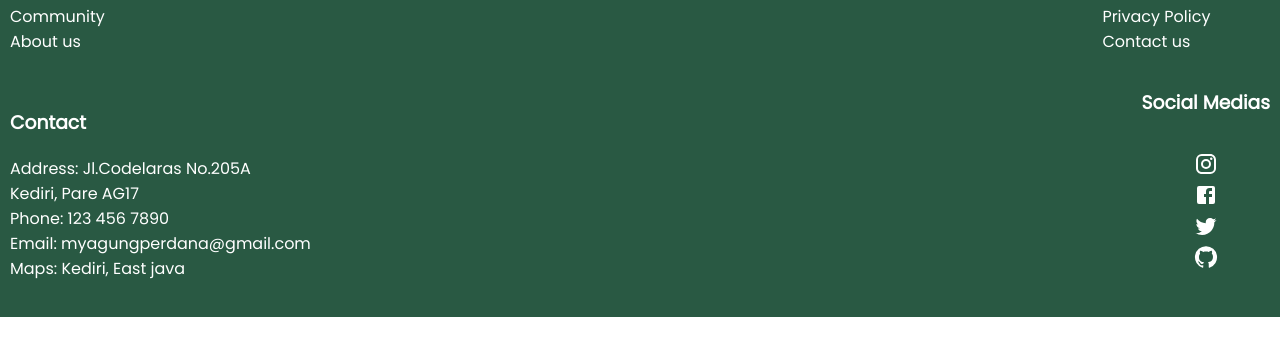
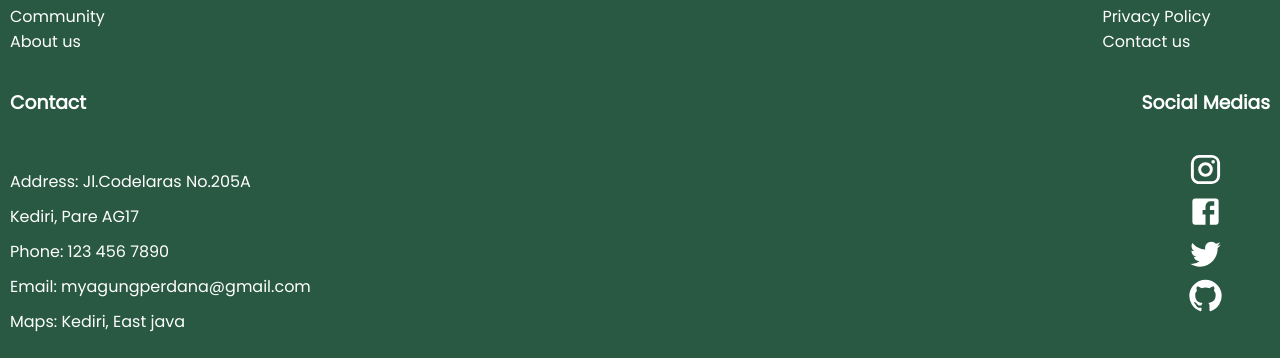
Before and after one commit to jkamin61/travel-web-app, a React (Create React App) app: page / in a window 1280 px wide. Shown: the part 4149-4507 px from the top of the page. Before the commit the page ends 4466 px from the top, so only its background shows below. Built offline with nearby package versions, Linux system fonts and the light colour scheme.

Commit message:
small styling fixes on footer links

```diff
--- a/src/components/Footer/Footer.jsx
+++ b/src/components/Footer/Footer.jsx
@@ -74,16 +74,16 @@ export const Footer = () => {
                     <h3 className={css.socialMediaHeading}>Social Medias</h3>
                     <ul>
                         <li>
-                            <InstagramIcon className={css.socialIcons}></InstagramIcon>
+                            <a href={"/"}><InstagramIcon fontSize="large" className={css.socialIcons}></InstagramIcon></a>
                         </li>
                         <li>
-                            <FacebookIcon className={css.socialIcons}></FacebookIcon>
+                            <a href={"/"}><FacebookIcon fontSize="large" className={css.socialIcons}></FacebookIcon></a>
                         </li>
                         <li>
-                            <TwitterIcon className={css.socialIcons}></TwitterIcon>
+                            <a href={"/"}> <TwitterIcon fontSize="large" className={css.socialIcons}></TwitterIcon></a>
                         </li>
                         <li>
-                            <GitHubIcon className={css.socialIcons}></GitHubIcon>
+                            <a href={"/"}> <GitHubIcon fontSize="large" className={css.socialIcons}></GitHubIcon></a>
                         </li>
                     </ul>
                 </div>
--- a/src/components/Footer/Footer.module.css
+++ b/src/components/Footer/Footer.module.css
@@ -13,7 +13,7 @@
     display: flex;
     flex-direction: row;
     justify-content: space-between;
-    align-items: center;
+    align-items: flex-start;
 }
 
 
@@ -51,6 +51,13 @@
 
 .contactHeading {
     color: white;
+    margin-bottom: 52px;
+}
+
+.contactList {
+    display: flex;
+    flex-direction: column;
+    gap: 10px;
 }
 
 .contactList a {
```
